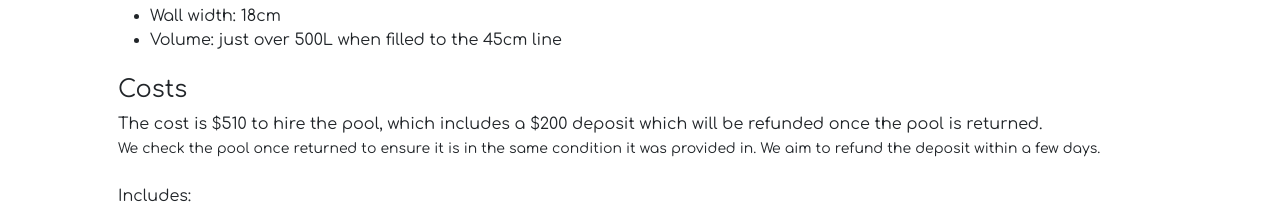
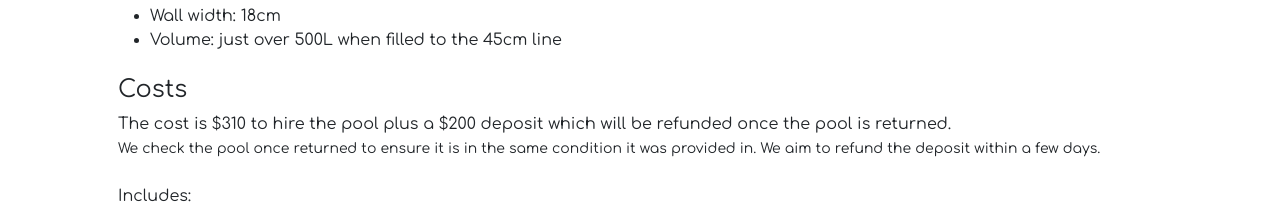
Before and after one commit to earthmamaweb/earthmamaweb.github.io, a plain HTML site: page index.html in a window 1280 px wide. Shown: the part 3400-3610 px from the top of the page. Drawn offline with nearby package versions, Linux system fonts and the light colour scheme.

Commit message:
re-word pool hire costs

```diff
--- a/index.html
+++ b/index.html
@@ -188,7 +188,7 @@
                 </ul>
                 <h4>Costs</h4>
                 <p class="text-black-75 mb-4">
-                    The cost is $510 to hire the pool, which includes a $200 deposit which will be refunded once the pool is returned. </br>
+                    The cost is $310 to hire the pool plus a $200 deposit which will be refunded once the pool is returned. </br>
                     <small>We check the pool once returned to ensure it is in the same condition it was provided in. We aim to refund
                         the deposit within a few days.</small>
                 </p>
```
